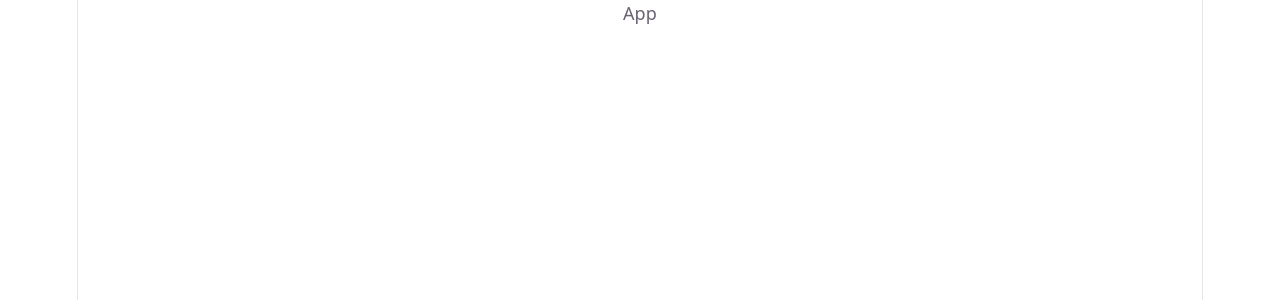
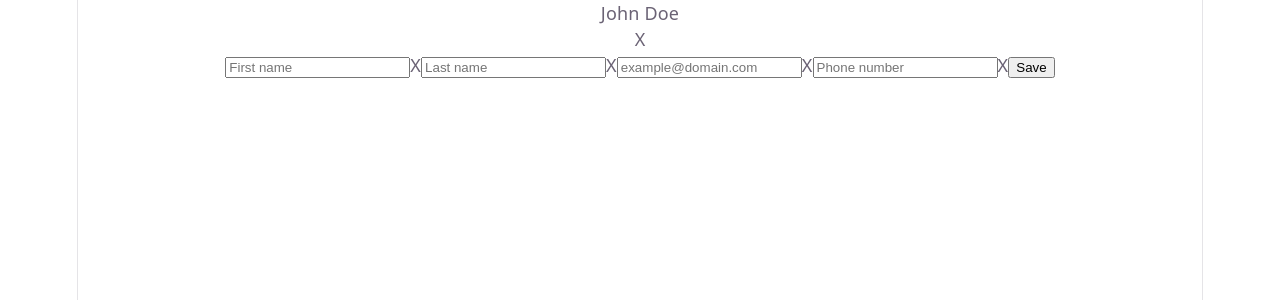
Before and after one commit to ostyyy/Contact-List-classes, a React (Vite) app: page / in a window 1280 px wide. Shown: the top 300 px of the page. Built offline with nearby package versions, Linux system fonts and the light colour scheme.

Commit message:
add contact creation and rendering

```diff
--- a/package.json
+++ b/package.json
@@ -10,6 +10,7 @@
     "preview": "vite preview"
   },
   "dependencies": {
+    "nanoid": "^6.0.0",
     "react": "^19.2.7",
     "react-dom": "^19.2.7"
   },
--- a/src/App.jsx
+++ b/src/App.jsx
@@ -1,8 +1,46 @@
 import { Component } from 'react';
+import { nanoid } from 'nanoid';
+
+import { ContactForm } from './components/ContactForm/ContactForm';
+import { ContactList } from './components/ContactList/ContactList';
+
+import './App.css';
 
 export class App extends Component {
+    state = {
+        contacts: [
+            {
+                id: '1',
+                firstName: 'John',
+                lastName: 'Doe',
+                email: 'john.doe@example.com',
+                phone: '+123456789',
+            },
+        ],
+        // contact: {
+        //     id: null,
+        //     firstName: '',
+        //     lastName: '',
+        //     email: '',
+        //     phone: '',
+        // },
+    };
+
+    addContact = (contact) => {
+        contact.id = nanoid();
+        this.setState({
+            contacts: [...this.state.contacts, contact],
+        });
+    };
+
     render() {
-        return <div>App</div>;
+        return (
+            <div>
+                <ContactList contacts={this.state.contacts} />
+
+                <ContactForm onSubmit={this.addContact} />
+            </div>
+        );
     }
 }
 
--- a/src/components/ContactForm/ContactForm.jsx
+++ b/src/components/ContactForm/ContactForm.jsx
@@ -1,8 +1,78 @@
 import { Component } from 'react';
 
 export class ContactForm extends Component {
+    state = {
+        id: null,
+        firstName: '',
+        lastName: '',
+        email: '',
+        phone: '',
+    };
+
+    handleInputChange = (event) => {
+        const { name, value } = event.target;
+        this.setState({
+            [name]: value,
+        });
+    };
+
+    handleSubmit = (event) => {
+        event.preventDefault();
+        this.props.onSubmit({
+            firstName: this.state.firstName,
+            lastName: this.state.lastName,
+            email: this.state.email,
+            phone: this.state.phone,
+        });
+        this.setState({
+            id: null,
+            firstName: '',
+            lastName: '',
+            email: '',
+            phone: '',
+        });
+    };
+
     render() {
-        return <div>ContactForm</div>;
+        return (
+            <form className="contact-form" onSubmit={this.handleSubmit}>
+                <input
+                    type="text"
+                    placeholder="First name"
+                    name="firstName"
+                    value={this.state.firstName}
+                    onChange={this.handleInputChange}
+                />
+                <span>X</span>
+                <input
+                    type="text"
+                    placeholder="Last name"
+                    name="lastName"
+                    value={this.state.lastName}
+                    onChange={this.handleInputChange}
+                />
+                <span>X</span>
+                <input
+                    type="email"
+                    placeholder="example@domain.com"
+                    name="email"
+                    value={this.state.email}
+                    onChange={this.handleInputChange}
+                />
+                <span>X</span>
+                <input
+                    type="tel"
+                    placeholder="Phone number"
+                    name="phone"
+                    value={this.state.phone}
+                    onChange={this.handleInputChange}
+                />
+                <span>X</span>
+                <button type="submit">Save</button>
+                {/* <button>Delete</button>
+                <button>New</button> */}
+            </form>
+        );
     }
 }
 
--- a/src/components/ContactItem/ContactItem.jsx
+++ b/src/components/ContactItem/ContactItem.jsx
@@ -2,7 +2,15 @@ import { Component } from 'react';
 
 export class ContactItem extends Component {
     render() {
-        return <div>ContactItem</div>;
+        const contact = this.props.contact;
+        return (
+            <div>
+                <p>
+                    {contact.firstName} {contact.lastName}
+                </p>
+                <span className="delete-btn">X</span>
+            </div>
+        );
     }
 }
 
--- a/src/components/ContactList/ContactList.jsx
+++ b/src/components/ContactList/ContactList.jsx
@@ -1,8 +1,15 @@
 import { Component } from 'react';
-
+import { ContactItem } from '../ContactItem/ContactItem';
 export class ContactList extends Component {
     render() {
-        return <div>ContactList</div>;
+        const contacts = this.props.contacts;
+        return (
+            <div>
+                {contacts.map((contact) => {
+                    return <ContactItem key={contact.id} contact={contact} />;
+                })}
+            </div>
+        );
     }
 }
 
```
Also changed, not shown: 1 other file (tests, documents, lock files or other folders).
